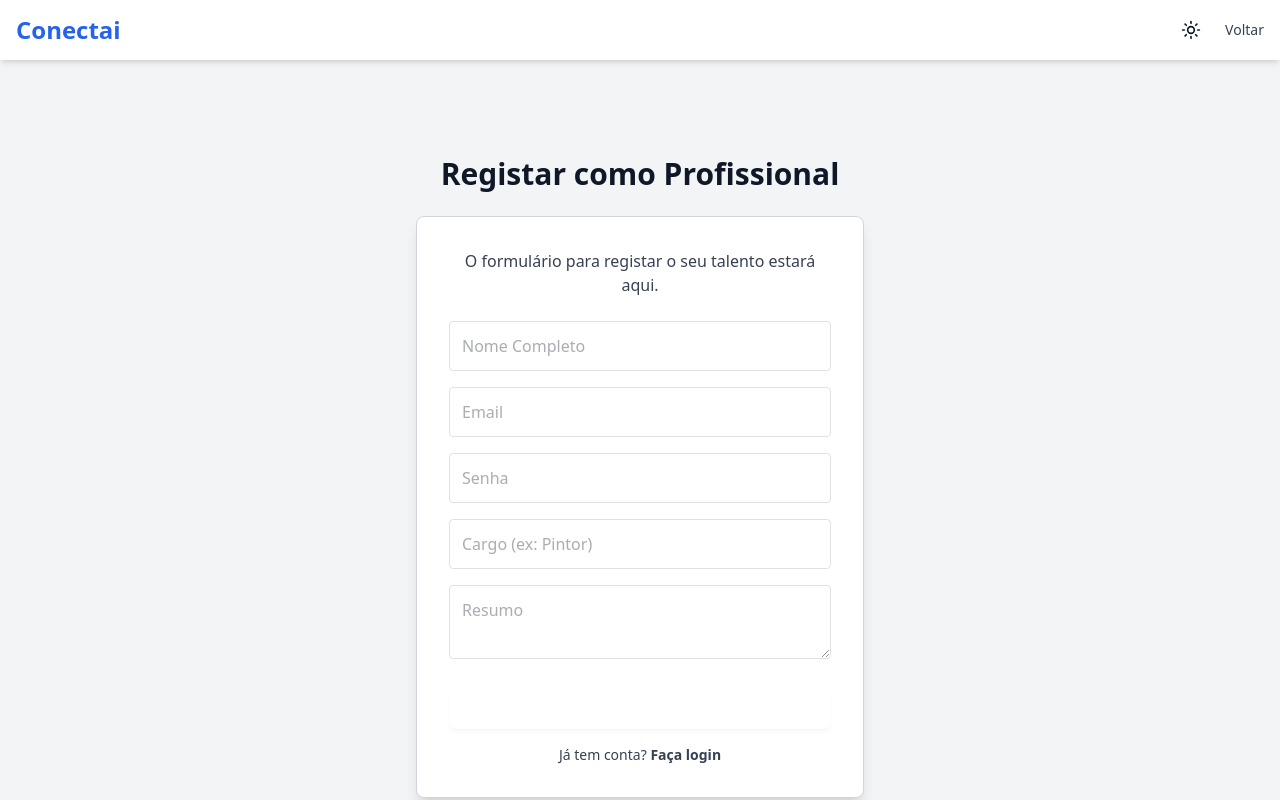
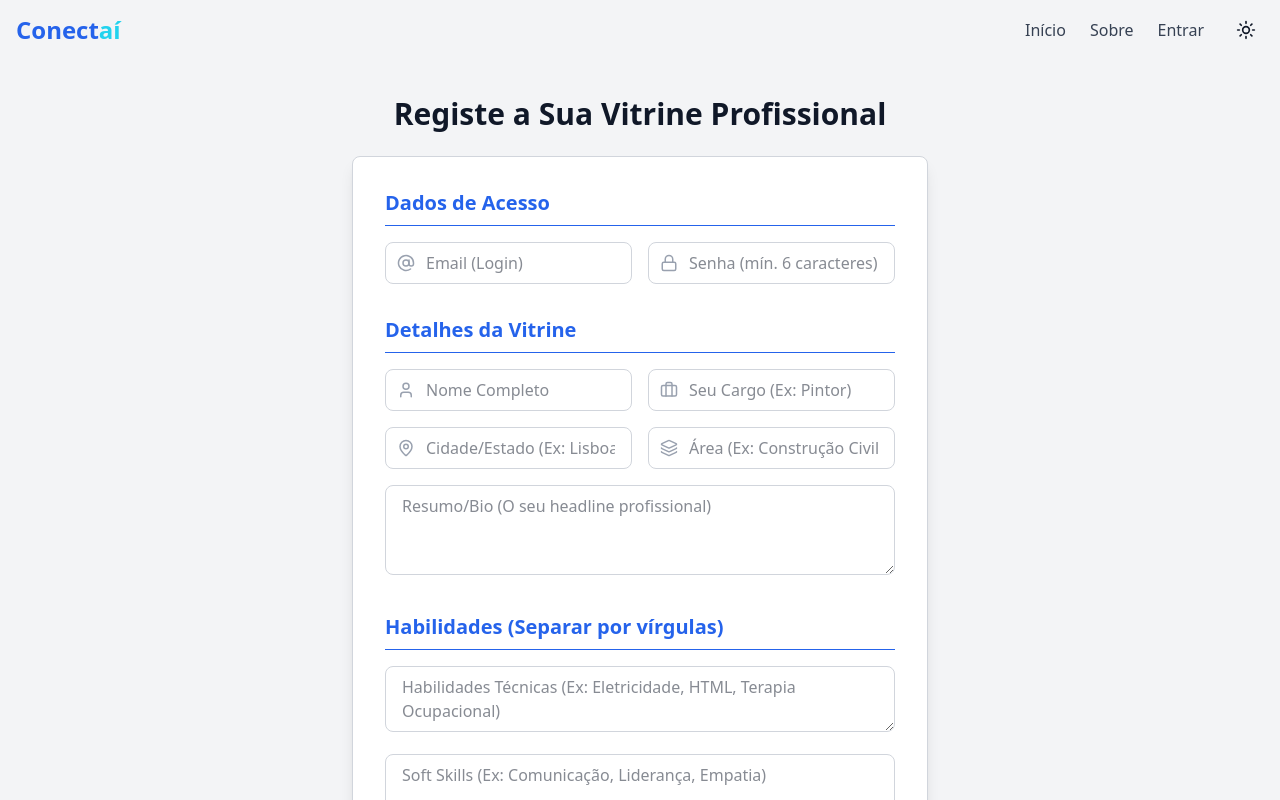
Before and after one commit to Conectai-gs/Conectai, a React app in the folder frontend/: page /registar-profissional in a window 1280 px wide. Shown: the top 800 px of the page. Built offline with nearby package versions, Linux system fonts and the light colour scheme; the HTML template or start-up script is replaced by a standard one.

Commit message:
feat(registro): Registra perfis de profissionais e adiciona ao banco de dados

```diff
--- a/frontend/src/pages/RegisterProfPage.jsx
+++ b/frontend/src/pages/RegisterProfPage.jsx
@@ -1,61 +1,165 @@
-import React from 'react';
-import { Link } from 'react-router-dom';
+import React, { useState } from 'react';
+import axios from 'axios';
+import { Link, useNavigate } from 'react-router-dom';
+import { Lock, AtSign, User, Briefcase, MapPin, Layers } from 'lucide-react';
 import Header from '../components/Header';
 import Footer from '../components/Footer';
-import SimpleHeader from '../components/SimpleHeader';
 
-// placeholder
+const API_URL = 'http://localhost:5001';
+
 function RegisterProfPage() {
+  const [formData, setFormData] = useState({
+    email: '',
+    senha: '',
+    nome: '',
+    cargo: '',
+    resumo: '',
+    localizacao: '',
+    area: '',
+    habilidadesTecnicas: '',
+    softSkills: '',
+  });
+
+  const [loading, setLoading] = useState(false);
+  const [message, setMessage] = useState('');
+  const [isError, setIsError] = useState(false);
+  const navigate = useNavigate();
+
+  const handleChange = (e) => {
+    const { name, value } = e.target;
+    setFormData(prev => ({ ...prev, [name]: value }));
+  };
+
+  const handleSubmit = async (e) => {
+    e.preventDefault();
+    setLoading(true);
+    setMessage('');
+    setIsError(false);
+
+    try {
+      const dataToSend = {
+        ...formData,
+        habilidadesTecnicas: formData.habilidadesTecnicas.split(',').map(s => s.trim()).filter(s => s.length > 0),
+        softSkills: formData.softSkills.split(',').map(s => s.trim()).filter(s => s.length > 0),
+      };
+
+      const response = await axios.post(`${API_URL}/api/profissionais/register`, dataToSend);
+
+      setLoading(false);
+      setIsError(false);
+      setMessage(response.data.message + " Você será redirecionado para a App.");
+
+      setTimeout(() => {
+        navigate('/app');
+      }, 2000);
+
+    } catch (err) {
+      setLoading(false);
+      setIsError(true);
+      if (err.response && err.response.data && err.response.data.message) {
+        setMessage(err.response.data.message);
+      } else {
+        setMessage('Ocorreu um erro inesperado. Tente novamente.');
+      }
+    }
+  };
+
+  const inputClass = "w-full pl-10 pr-4 py-2 rounded-lg border border-gray-300 dark:border-gray-600 bg-white dark:bg-gray-700 text-gray-900 dark:text-gray-200 focus:outline-none focus:ring-2 focus:ring-brand-primary";
+
   return (
-    <div className="min-h-screen bg-gray-100 dark:bg-gray-900 text-gray-900 dark:text-gray-200 transition-colors duration-500">
-      <SimpleHeader />
-      <main className="flex flex-col justify-center items-center p-4 pt-24 pb-12">
+    <div className="min-h-screen flex flex-col bg-gray-100 dark:bg-gray-900 text-gray-900 dark:text-gray-200 transition-colors duration-500">
+      <Header />
+      <main className="flex-grow flex flex-col justify-center items-center p-4 pt-24 pb-12">
         <h1 className="text-3xl font-bold text-brand-secondary dark:text-brand-accent mb-6">
-          Registar como Profissional
+          Registe a Sua Vitrine Profissional
         </h1>
-        <div className="w-full max-w-md bg-white dark:bg-gray-800 p-8 rounded-lg shadow-lg border border-gray-300 dark:border-gray-700">
-          <p className="text-center text-gray-700 dark:text-gray-300">
-            O formulário para registar o seu talento estará aqui.
-          </p>
-          <div className="mt-6 space-y-4 opacity-70">
-            <input
-              type="text"
-              placeholder="Nome Completo"
-              className="w-full p-3 rounded border border-gray-300 dark:border-gray-600 bg-white dark:bg-gray-700 text-gray-900 dark:text-gray-200"
-              disabled
-            />
-            <input
-              type="email"
-              placeholder="Email"
-              className="w-full p-3 rounded border border-gray-300 dark:border-gray-600 bg-white dark:bg-gray-700 text-gray-900 dark:text-gray-200"
-              disabled
-            />
-            <input
-              type="password"
-              placeholder="Senha"
-              className="w-full p-3 rounded border border-gray-300 dark:border-gray-600 bg-white dark:bg-gray-700 text-gray-900 dark:text-gray-200"
-              disabled
-            />
-            <input
-              type="text"
-              placeholder="Cargo (ex: Pintor)"
-              className="w-full p-3 rounded border border-gray-300 dark:border-gray-600 bg-white dark:bg-gray-700 text-gray-900 dark:text-gray-200"
-              disabled
-            />
+        <div className="w-full max-w-xl bg-white dark:bg-gray-800 p-8 rounded-lg shadow-lg border border-gray-300 dark:border-gray-700">
+
+          <form onSubmit={handleSubmit} className="space-y-4">
+
+            <h2 className="text-xl font-semibold text-brand-primary mb-4 border-b pb-2">Dados de Acesso</h2>
+
+            <div className="grid md:grid-cols-2 gap-4">
+              <div className="relative">
+                <AtSign size={18} className="absolute left-3 top-1/2 -translate-y-1/2 text-gray-400" />
+                <input type="email" name="email" placeholder="Email (Login)" value={formData.email} onChange={handleChange} required className={inputClass} />
+              </div>
+              <div className="relative">
+                <Lock size={18} className="absolute left-3 top-1/2 -translate-y-1/2 text-gray-400" />
+                <input type="password" name="senha" placeholder="Senha (mín. 6 caracteres)" value={formData.senha} onChange={handleChange} required minLength={6} className={inputClass} />
+              </div>
+            </div>
+
+            <h2 className="text-xl font-semibold text-brand-primary pt-4 mb-4 border-b pb-2">Detalhes da Vitrine</h2>
+
+            <div className="grid md:grid-cols-2 gap-4">
+              <div className="relative">
+                <User size={18} className="absolute left-3 top-1/2 -translate-y-1/2 text-gray-400" />
+                <input type="text" name="nome" placeholder="Nome Completo" value={formData.nome} onChange={handleChange} required className={inputClass} />
+              </div>
+              <div className="relative">
+                <Briefcase size={18} className="absolute left-3 top-1/2 -translate-y-1/2 text-gray-400" />
+                <input type="text" name="cargo" placeholder="Seu Cargo (Ex: Pintor)" value={formData.cargo} onChange={handleChange} required className={inputClass} />
+              </div>
+            </div>
+
+            <div className="grid md:grid-cols-2 gap-4">
+              <div className="relative">
+                <MapPin size={18} className="absolute left-3 top-1/2 -translate-y-1/2 text-gray-400" />
+                <input type="text" name="localizacao" placeholder="Cidade/Estado (Ex: Lisboa/PT)" value={formData.localizacao} onChange={handleChange} required className={inputClass} />
+              </div>
+              <div className="relative">
+                <Layers size={18} className="absolute left-3 top-1/2 -translate-y-1/2 text-gray-400" />
+                <input type="text" name="area" placeholder="Área (Ex: Construção Civil)" value={formData.area} onChange={handleChange} required className={inputClass} />
+              </div>
+            </div>
+
             <textarea
-              placeholder="Resumo"
-              className="w-full p-3 rounded border border-gray-300 dark:border-gray-600 bg-white dark:bg-gray-700 text-gray-900 dark:text-gray-200"
-              disabled
+              name="resumo"
+              placeholder="Resumo/Bio (O seu headline profissional)"
+              value={formData.resumo}
+              onChange={handleChange}
+              required
+              rows="3"
+              className={inputClass.replace("pl-10", "pl-4")}
             ></textarea>
+
+            <h2 className="text-xl font-semibold text-brand-primary pt-4 mb-4 border-b pb-2">Habilidades (Separar por vírgulas)</h2>
+
+            <textarea
+              name="habilidadesTecnicas"
+              placeholder="Habilidades Técnicas (Ex: Eletricidade, HTML, Terapia Ocupacional)"
+              value={formData.habilidadesTecnicas}
+              onChange={handleChange}
+              rows="2"
+              className={inputClass.replace("pl-10", "pl-4")}
+            ></textarea>
+            <textarea
+              name="softSkills"
+              placeholder="Soft Skills (Ex: Comunicação, Liderança, Empatia)"
+              value={formData.softSkills}
+              onChange={handleChange}
+              rows="2"
+              className={inputClass.replace("pl-10", "pl-4")}
+            ></textarea>
+
+            {message && (
+              <p className={`text-sm text-center ${isError ? 'text-red-700 font-bold' : 'text-green-600 dark:text-green-400'}`}>
+                {message}
+              </p>
+            )}
+
             <button
-              className="w-full px-6 py-3 bg-brand-secondary text-white font-semibold rounded-lg shadow-md disabled:opacity-50 transition-colors"
-              disabled
+              type="submit"
+              disabled={loading}
+              className="w-full px-6 py-3 mt-4 bg-brand-secondary text-white font-semibold rounded-lg shadow-md hover:bg-brand-secondary-dark transition-colors disabled:opacity-50"
             >
-              Criar Vitrine (Em Breve)
+              {loading ? 'A registar...' : 'Criar Vitrine Profissional'}
             </button>
-          </div>
+          </form>
+
           <p className="text-sm text-center mt-4 text-gray-700 dark:text-gray-300">
-            Já tem conta? <Link to="/#login" className="text-brand-secondary dark:text-brand-accent hover:underline font-semibold">
+            Já tem conta? <Link to="/#login" className="text-brand-primary dark:text-brand-accent hover:underline font-semibold">
               Faça login
             </Link>
           </p>
```
Also changed, not shown: 2 other files (tests, documents, lock files or other folders).
